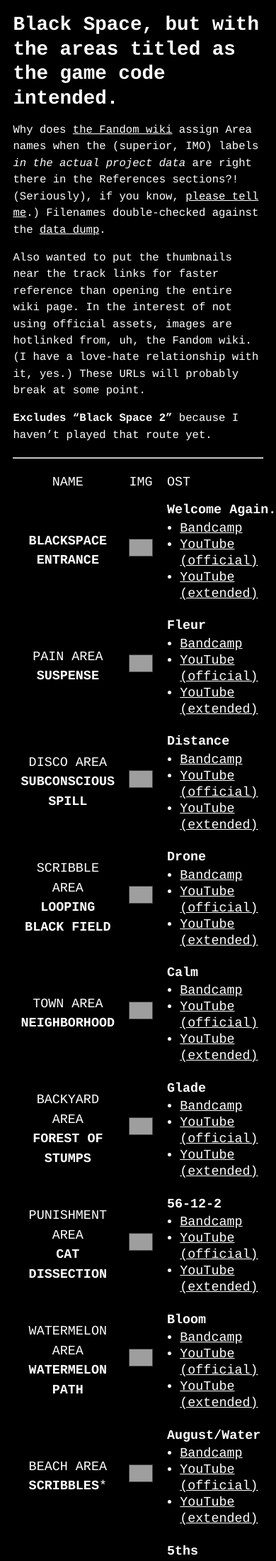
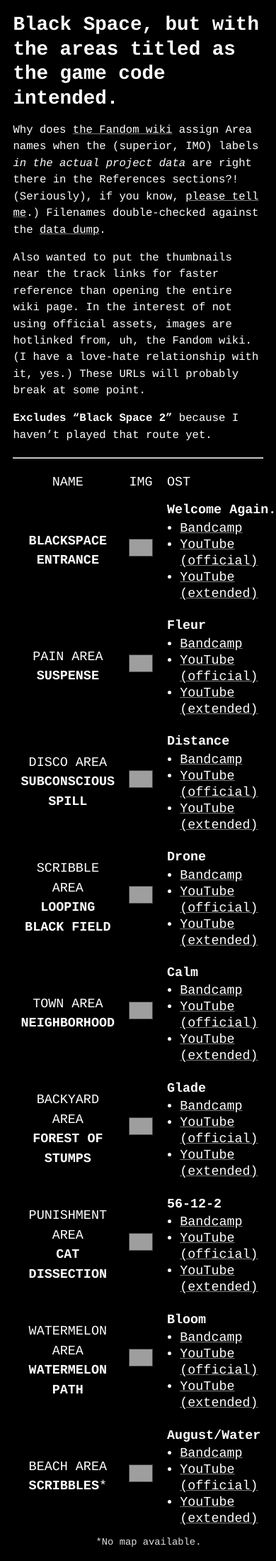
Before and after one commit to a-flyleaf/omori, a Jekyll site: the page built from doors/black-space.md, in a window 390 px wide, cut to the strip 0-2199 px from the top of the page. Shown: the whole strip at 71% size. Built offline with Jekyll 4.4.1, drawn with Linux system fonts in a browser that asks for light colours; some of the changed text lies outside the part shown; grey boxes are pictures that could not be loaded.

Commit message:
Black Space tweaks

```diff
--- a/doors/black-space.md
+++ b/doors/black-space.md
@@ -2,7 +2,7 @@
 layout: ws
 title: Black Space, but with the areas titled as the game code intended.
 permalink: black-space
-css: "body{font-family:courier,monospace; background:#000; color:#fff; line-height:1.5;} ::selection{background:#000; color:red;} h1{font-size:1.5em; line-height:1.25; max-width:22.5em;} #desc{max-width:50em; font-size:.85em;} th{font-weight:normal; text-transform:uppercase;} td.omo a{text-decoration:none;} th:last-child{text-align:left;} th,td{padding:0 .5em;} td.omo{text-align:center;} .img a:focus,.img a:hover,.img a active{opacity:.5;} .img img{border:1px solid #404040;} td:last-child{padding:.5em;} @media only screen and (min-width:825px){td:last-child .nm{margin-top:-1em;}} ul{line-height:1.25;} small{font-size:.85em;} hr{max-width:50em; margin:1em 0;} @media only screen and (min-width:1000px){#melt{background:url(assets/img/bs-omori-static.png); height:448px; width:286px; position:fixed; bottom:-71px; left:950px;}"
+css: "body{font-family:courier,monospace; background:#000; color:#fff; line-height:1.5;} ::selection{background:#000; color:red;} h1{font-size:1.5em; line-height:1.25; max-width:22.5em;} #desc{max-width:50em; font-size:.85em;} a{text-decoration-color:#808080;} th{font-weight:normal; text-transform:uppercase;} td.omo a{text-decoration:none;} th:last-child{text-align:left;} th,td{padding:0 .5em;} td.omo{text-align:center;} .img a:focus,.img a:hover,.img a active{opacity:.5;} .img img{border:1px solid #404040;} td:last-child{padding:.5em;} .bs-note{color:#dfdfdf; text-align:center; font-size:.75em; padding:0 !important;} .bs-note p{margin:0 .5em 1.5em;} @media only screen and (min-width:825px){td:last-child .nm{margin-top:-1em;}} ul{line-height:1.25;} hr{max-width:50em; margin:1em 0;} @media only screen and (min-width:1000px){#melt{background:url(assets/img/bs-omori-static.png); height:448px; width:286px; position:fixed; bottom:-71px; left:950px;}}"
 dark: y
 
 area:
@@ -70,6 +70,7 @@
     bc: august-water
     yt: OGwi7G59Lfc
     ext: fEjvFprshik
+  note: \*No map available.
 - wiki: spider
   file: spider forest
   mapid: 459
@@ -166,7 +169,7 @@
 
 <hr>
 
-<table><thead><th>name</th><th>img</th><th>OST</th></thead>
+<table><thead><tr><th>name</th><th>img</th><th>OST</th></tr></thead>
 <tbody><tr>
 		<td class="omo"><b><a href="https://goats.dev/omori/map.html#264">blackspace entrance</a></b></td>
 		<td class="img"><a href="https://omori.fandom.com/wiki/BLACK_SPACE?file=BLACK_SPACE.png"><img src="https://static.wikia.nocookie.net/omori/images/c/c3/BLACK_SPACE.png" alt="blackspace entrance"></a></td>
@@ -182,15 +185,19 @@
 			<li><a href="https://omori.bandcamp.com/track/{%if ar.ost.bc%}{{ar.ost.bc}}{%else%}{{ar.ost.nm|downcase}}{%endif%}">Bandcamp</a></li>
 			<li><a href="https://piped.video/watch?v={{ar.ost.yt}}&list=PLbANFjAlbtqLkcthrPJ7lqYcVTSwXr2L0">YouTube (official)</a></li>
 			<li><a href="https://piped.garudalinux.org/watch?v={{ar.ost.ext}}&list=PL5QdldG84gVPz0-lTq4uzId3d3jTmxxv7">YouTube (extended)</a></li>
-		</ul>{%else%}[N/A]**{%endif%}</td>
-	</tr>{%endfor%}<tr>
-		<td class="omo"><b><a href="https://goats.dev/omori/map.html#455">snowy hill</a></b> →<br><b><a href="https://omori.fandom.com/wiki/CHURCH_OF_SOMETHING">church of something</a></b></td>
+		</ul>{%else%}[N/A]†{%endif%}</td>
+	</tr>{%if ar.note%}<tr colspan="3">
+		<td class="bs-note" colspan="3">{{ar.note|markdownify}}</td>
+	</tr>{%endif%}{%endfor%}<tr>
+		<td class="omo"><b><a href="https://goats.dev/omori/map.html#455">snowy hill</a></b> →<br><b><a href="https://goats.dev/omori/map.html#456">church of something</a></b>‡</td>
 		<td class="img"><a href="https://omori.fandom.com/wiki/CHURCH_OF_SOMETHING?file=CHURCH_OF_SOMETHING.png"><img src="https://static.wikia.nocookie.net/omori/images/1/11/CHURCH_OF_SOMETHING.png" alt="Church of Something"></a></td>
 		<td><div class="nm"><b>Orchard</b> → <b>Temple</b></div><ul>
 			<li>Bandcamp: <a href="https://omori.bandcamp.com/track/orchard">Orchard</a> & <a href="https://omori.bandcamp.com/track/temple">Temple</a></li>
 			<li>YouTube (official): <a href="https://piped.video/watch?v=g7lfPT4jNQQ&list=PLbANFjAlbtqLkcthrPJ7lqYcVTSwXr2L0">Orchard</a> & <a href="https://piped.video/watch?v=wiGmzLwTy5o&list=PLbANFjAlbtqLkcthrPJ7lqYcVTSwXr2L0">Temple</a></li>
 			<li>YouTube (extended): <a href="https://piped.garudalinux.org/watch?v=7fYiUa4nmVQ&list=PL5QdldG84gVPz0-lTq4uzId3d3jTmxxv7">Orchard</a> & <a href="https://piped.garudalinux.org/watch?v=6k2pFv2JRP8&list=PL5QdldG84gVPz0-lTq4uzId3d3jTmxxv7">Temple</a></li>
 		</ul></td>
+	</tr><tr colspan="3">
+		<td class="bs-note" colspan="3"><p>‡Has two maps; <a href="https://goats.dev/omori/map.html#457">the second</a> is longer.</p></td>
 	</tr><tr>
 		<td class="omo"><b><a href="https://goats.dev/omori/map.html#465">Red Space</a></b></td>
 		<td class="img"><a href="https://omori.fandom.com/wiki/RED_SPACE?file=RED_SPACE.png"><img src="https://static.wikia.nocookie.net/omori/images/f/f3/RED_SPACE.png" alt="Red Space"></a></td>
```
Also changed, not shown: other parts of doors/black-space.md (+2 -4 lines).
